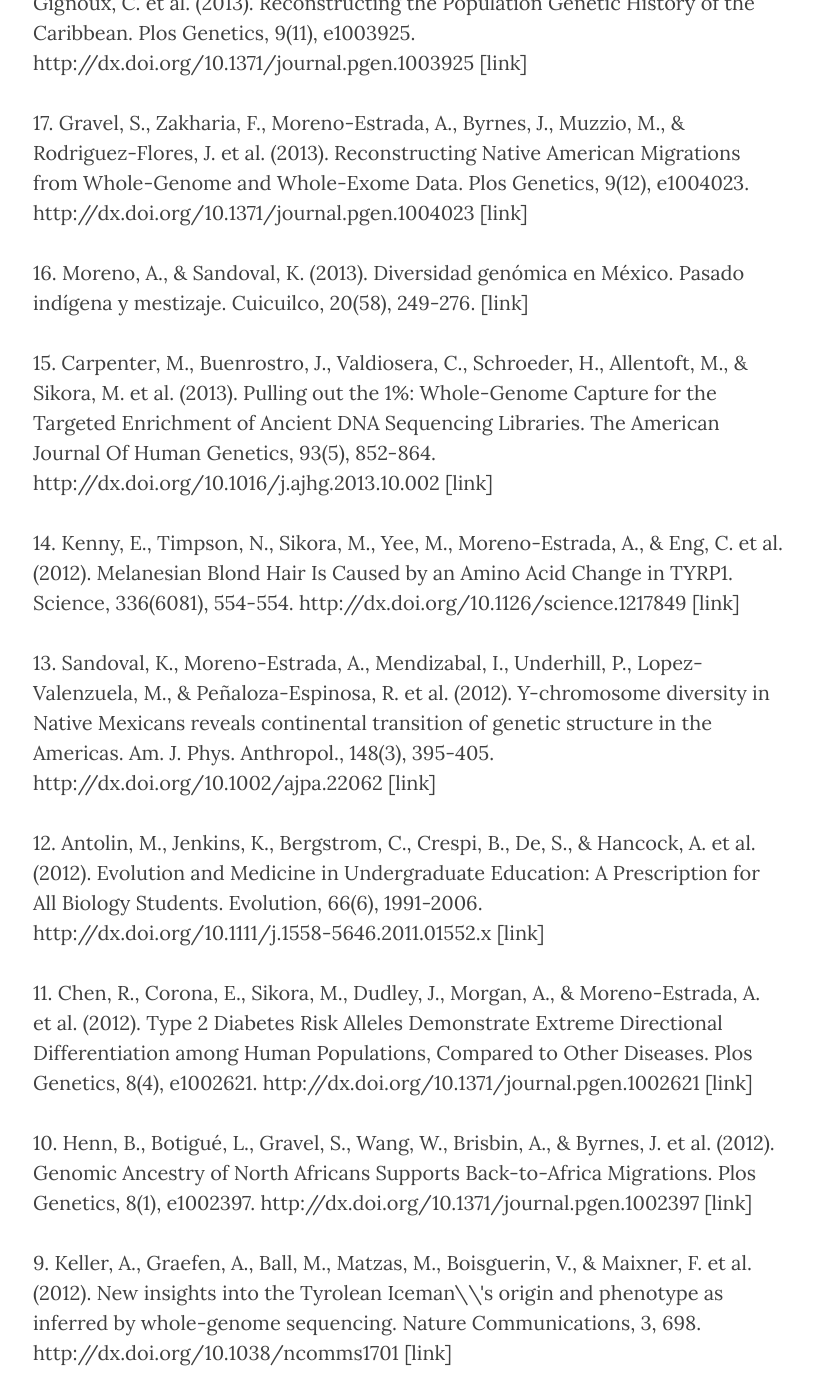
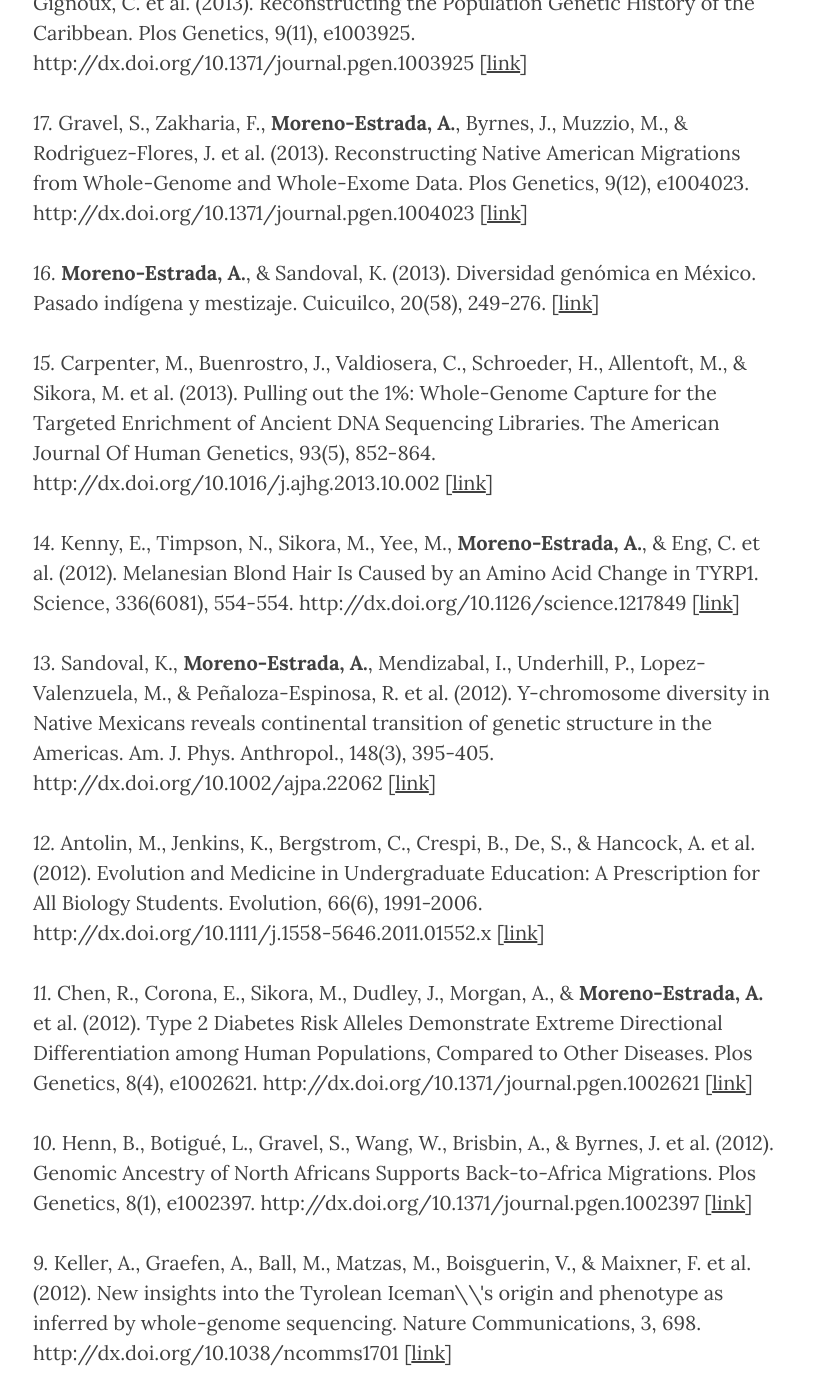
Before and after one commit to milkshakeplustip/milkshakeplustip.github.io, a Jekyll site: the page built from b.html, in a window 1280 px wide and 1400 px high, scrolled down 1187 px. Shown: the whole window, without its empty margins (232-1045 px from the left). Built offline with Jekyll 4.4.1, drawn with Linux system fonts in a browser that asks for light colours; nearby versions of some CDN libraries; some of the changed text lies outside the part shown.

Commit message:
major publications sfisifsx

```diff
--- a/b.html
+++ b/b.html
@@ -8,24 +8,24 @@
 <p><i>Work in progress.</i></p>
 <h2 class="section-heading">Other Selected Publications</h2>
 <p><b>2011 - 2014</b></p>
-<p>20. Moreno-Estrada, A., Gignoux, C., Fernandez-Lopez, J., Zakharia, F., Sikora, M., & Contreras, A. et al. (2014). The genetics of Mexico recapitulates Native American substructure and affects biomedical traits. Science, 344(6189), 1280-1285. http://dx.doi.org/10.1126/science.1251688 [link]</p>
-<p>19. Sikora, M., Carpenter, M., Moreno-Estrada, A., Henn, B., Underhill, P., & Sánchez-Quinto, F. et al. (2014). Population Genomic Analysis of Ancient and Modern Genomes Yields New Insights into the Genetic Ancestry of the Tyrolean Iceman and the Genetic Structure of Europe. Plos Genetics, 10(5), e1004353. http://dx.doi.org/10.1371/journal.pgen.1004353 [link]</p>
-<p>18. Moreno-Estrada, A., Gravel, S., Zakharia, F., McCauley, J., Byrnes, J., & Gignoux, C. et al. (2013). Reconstructing the Population Genetic History of the Caribbean. Plos Genetics, 9(11), e1003925. http://dx.doi.org/10.1371/journal.pgen.1003925 [link]</p>
-<p>17. Gravel, S., Zakharia, F., Moreno-Estrada, A., Byrnes, J., Muzzio, M., & Rodriguez-Flores, J. et al. (2013). Reconstructing Native American Migrations from Whole-Genome and Whole-Exome Data. Plos Genetics, 9(12), e1004023. http://dx.doi.org/10.1371/journal.pgen.1004023 [link]</p>
-<p>16. Moreno, A., & Sandoval, K. (2013). Diversidad genómica en México. Pasado indígena y mestizaje. Cuicuilco, 20(58), 249-276. [link]</p>
-<p>15. Carpenter, M., Buenrostro, J., Valdiosera, C., Schroeder, H., Allentoft, M., & Sikora, M. et al. (2013). Pulling out the 1%: Whole-Genome Capture for the Targeted Enrichment of Ancient DNA Sequencing Libraries. The American Journal Of Human Genetics, 93(5), 852-864. http://dx.doi.org/10.1016/j.ajhg.2013.10.002 [link]</p>
-<p>14. Kenny, E., Timpson, N., Sikora, M., Yee, M., Moreno-Estrada, A., & Eng, C. et al. (2012). Melanesian Blond Hair Is Caused by an Amino Acid Change in TYRP1. Science, 336(6081), 554-554. http://dx.doi.org/10.1126/science.1217849 [link]</p>
-<p>13. Sandoval, K., Moreno-Estrada, A., Mendizabal, I., Underhill, P., Lopez-Valenzuela, M., & Peñaloza-Espinosa, R. et al. (2012). Y-chromosome diversity in Native Mexicans reveals continental transition of genetic structure in the Americas. Am. J. Phys. Anthropol., 148(3), 395-405. http://dx.doi.org/10.1002/ajpa.22062 [link]</p>
-<p>12. Antolin, M., Jenkins, K., Bergstrom, C., Crespi, B., De, S., & Hancock, A. et al. (2012). Evolution and Medicine in Undergraduate Education: A Prescription for All Biology Students. Evolution, 66(6), 1991-2006. http://dx.doi.org/10.1111/j.1558-5646.2011.01552.x [link]</p>
-<p>11. Chen, R., Corona, E., Sikora, M., Dudley, J., Morgan, A., & Moreno-Estrada, A. et al. (2012). Type 2 Diabetes Risk Alleles Demonstrate Extreme Directional Differentiation among Human Populations, Compared to Other Diseases. Plos Genetics, 8(4), e1002621. http://dx.doi.org/10.1371/journal.pgen.1002621 [link]</p>
-<p>10. Henn, B., Botigué, L., Gravel, S., Wang, W., Brisbin, A., & Byrnes, J. et al. (2012). Genomic Ancestry of North Africans Supports Back-to-Africa Migrations. Plos Genetics, 8(1), e1002397. http://dx.doi.org/10.1371/journal.pgen.1002397 [link]</p>
-<p>9. Keller, A., Graefen, A., Ball, M., Matzas, M., Boisguerin, V., & Maixner, F. et al. (2012). New insights into the Tyrolean Iceman\\'s origin and phenotype as inferred by whole-genome sequencing. Nature Communications, 3, 698. http://dx.doi.org/10.1038/ncomms1701 [link]</p>
+<p><i>20.</i> <b>Moreno-Estrada, A.</b>, Gignoux, C., Fernandez-Lopez, J., Zakharia, F., Sikora, M., & Contreras, A. et al. (2014). The genetics of Mexico recapitulates Native American substructure and affects biomedical traits. Science, 344(6189), 1280-1285. http://dx.doi.org/10.1126/science.1251688 [<a href="https://www.sciencemag.org/content/344/6189/1280">link</a>]</p>
+<p><i>19.</i> Sikora, M., Carpenter, M., <b>Moreno-Estrada, A.</b>, Henn, B., Underhill, P., & Sánchez-Quinto, F. et al. (2014). Population Genomic Analysis of Ancient and Modern Genomes Yields New Insights into the Genetic Ancestry of the Tyrolean Iceman and the Genetic Structure of Europe. Plos Genetics, 10(5), e1004353. http://dx.doi.org/10.1371/journal.pgen.1004353 [<a href="http://journals.plos.org/plosgenetics/article?id=10.1371/journal.pgen.1004353">link</a>]</p>
+<p><i>18.</i> <b>Moreno-Estrada, A.</b>, Gravel, S., Zakharia, F., McCauley, J., Byrnes, J., & Gignoux, C. et al. (2013). Reconstructing the Population Genetic History of the Caribbean. Plos Genetics, 9(11), e1003925. http://dx.doi.org/10.1371/journal.pgen.1003925 [<a href="http://journals.plos.org/plosgenetics/article?id=10.1371/journal.pgen.1003925">link</a>]</p>
+<p><i>17.</i> Gravel, S., Zakharia, F., <b>Moreno-Estrada, A.</b>, Byrnes, J., Muzzio, M., & Rodriguez-Flores, J. et al. (2013). Reconstructing Native American Migrations from Whole-Genome and Whole-Exome Data. Plos Genetics, 9(12), e1004023. http://dx.doi.org/10.1371/journal.pgen.1004023 [<a href="http://journals.plos.org/plosgenetics/article?id=10.1371/journal.pgen.1004023">link</a>]</p>
+<p><i>16.</i> <b>Moreno-Estrada, A.</b>, & Sandoval, K. (2013). Diversidad genómica en México. Pasado indígena y mestizaje. Cuicuilco, 20(58), 249-276. [<a href="http://www.redalyc.org/pdf/351/35130975013.pdf">link</a>]</p>
+<p><i>15.</i> Carpenter, M., Buenrostro, J., Valdiosera, C., Schroeder, H., Allentoft, M., & Sikora, M. et al. (2013). Pulling out the 1%: Whole-Genome Capture for the Targeted Enrichment of Ancient DNA Sequencing Libraries. The American Journal Of Human Genetics, 93(5), 852-864. http://dx.doi.org/10.1016/j.ajhg.2013.10.002 [<a href="http://www.sciencedirect.com/science/article/pii/S000292971300459X">link</a>]</p>
+<p><i>14.</i> Kenny, E., Timpson, N., Sikora, M., Yee, M., <b>Moreno-Estrada, A.</b>, & Eng, C. et al. (2012). Melanesian Blond Hair Is Caused by an Amino Acid Change in TYRP1. Science, 336(6081), 554-554. http://dx.doi.org/10.1126/science.1217849 [<a href="http://www.sciencemag.org/content/336/6081/554">link</a>]</p>
+<p><i>13.</i> Sandoval, K., <b>Moreno-Estrada, A.</b>, Mendizabal, I., Underhill, P., Lopez-Valenzuela, M., & Peñaloza-Espinosa, R. et al. (2012). Y-chromosome diversity in Native Mexicans reveals continental transition of genetic structure in the Americas. Am. J. Phys. Anthropol., 148(3), 395-405. http://dx.doi.org/10.1002/ajpa.22062 [<a href="http://onlinelibrary.wiley.com/doi/10.1002/ajpa.22062/abstract">link</a>]</p>
+<p><i>12.</i> Antolin, M., Jenkins, K., Bergstrom, C., Crespi, B., De, S., & Hancock, A. et al. (2012). Evolution and Medicine in Undergraduate Education: A Prescription for All Biology Students. Evolution, 66(6), 1991-2006. http://dx.doi.org/10.1111/j.1558-5646.2011.01552.x [<a href="http://onlinelibrary.wiley.com/doi/10.1111/j.1558-5646.2011.01552.x/abstract">link</a>]</p>
+<p><i>11.</i> Chen, R., Corona, E., Sikora, M., Dudley, J., Morgan, A., & <b>Moreno-Estrada, A.</b> et al. (2012). Type 2 Diabetes Risk Alleles Demonstrate Extreme Directional Differentiation among Human Populations, Compared to Other Diseases. Plos Genetics, 8(4), e1002621. http://dx.doi.org/10.1371/journal.pgen.1002621 [<a href="http://journals.plos.org/plosgenetics/article?id=10.1371/journal.pgen.1002621">link</a>]</p>
+<p><i>10.</i> Henn, B., Botigué, L., Gravel, S., Wang, W., Brisbin, A., & Byrnes, J. et al. (2012). Genomic Ancestry of North Africans Supports Back-to-Africa Migrations. Plos Genetics, 8(1), e1002397. http://dx.doi.org/10.1371/journal.pgen.1002397 [<a href="http://journals.plos.org/plosgenetics/article?id=10.1371/journal.pgen.1002397">link</a>]</p>
+<p><i>9.</i> Keller, A., Graefen, A., Ball, M., Matzas, M., Boisguerin, V., & Maixner, F. et al. (2012). New insights into the Tyrolean Iceman\\'s origin and phenotype as inferred by whole-genome sequencing. Nature Communications, 3, 698. http://dx.doi.org/10.1038/ncomms1701 [<a href="http://www.nature.com/ncomms/journal/v3/n2/full/ncomms1701.html">link</a>]</p>
 <p><b>2008 - 2010</b></p>
-<p>8. Moreno-Estrada, A., Aparicio-Prat, E., Sikora, M., Engelken, J., Ramírez-Soriano, A., Calafell, F., & Bosch, E. (2010). African signatures of recent positive selection in human FOXI1. BMC Evol Biol, 10(1), 267. http://dx.doi.org/10.1186/1471-2148-10-267 [link]</p>
-<p>7. Bryc, K., Velez, C., Karafet, T., Moreno-Estrada, A., Reynolds, A., & Auton, A. et al. (2010). Genome-wide patterns of population structure and admixture among Hispanic/Latino populations. Proceedings Of The National Academy Of Sciences, 107(Supplement_2), 8954-8961. http://dx.doi.org/10.1073/pnas.0914618107 [link]</p>
-<p>6. Henn, B., Gravel, S., Moreno-Estrada, A., Acevedo-Acevedo, S., & Bustamante, C. (2010). Fine-scale population structure and the era of next-generation sequencing. Human Molecular Genetics, 19(R2), R221-R226. http://dx.doi.org/10.1093/hmg/ddq403 [link]</p>
-<p>5. Acuna-Alonzo, V., Flores-Dorantes, T., Kruit, J., Villarreal-Molina, T., Arellano-Campos, O., & Hunemeier, T. et al. (2010). A functional ABCA1 gene variant is associated with low HDL-cholesterol levels and shows evidence of positive selection in Native Americans. Human Molecular Genetics, 19(14), 2877-2885. http://dx.doi.org/10.1093/hmg/ddq173 [link]</p>
-<p>4. Moreno-Estrada, A., Tang, K., Sikora, M., Marques-Bonet, T., Casals, F., & Navarro, A. et al. (2009). Interrogating 11 Fast-Evolving Genes for Signatures of Recent Positive Selection in Worldwide Human Populations. Molecular Biology And Evolution, 26(10), 2285-2297. http://dx.doi.org/10.1093/molbev/msp134 [link]</p>
-<p>3. Bosch, E., Laayouni, H., Morcillo-Suarez, C., Casals, F., Moreno-Estrada, A., & Ferrer-Admetlla, A. et al. (2009). Decay of linkage disequilibrium within genes across HGDP-CEPH human samples: most population isolates do not show increased LD. BMC Genomics, 10(1), 338. http://dx.doi.org/10.1186/1471-2164-10-338 [link]</p>
-<p>2. Moreno-Estrada, A., Casals, F., Ramirez-Soriano, A., Oliva, B., Calafell, F., Bertranpetit, J., & Bosch, E. (2008). Signatures of Selection in the Human Olfactory Receptor OR5I1 Gene. Molecular Biology And Evolution, 25(1), 144-154. http://dx.doi.org/10.1093/molbev/msm240 [link]</p>
-<p>1. Morcillo-Suarez, C., Alegre, J., Sangros, R., Gazave, E., de Cid, R., & Milne, R. et al. (2008). SNP analysis to results (SNPator): a web-based environment oriented to statistical genomics analyses upon SNP data. Bioinformatics, 24(14), 1643-1644. http://dx.doi.org/10.1093/bioinformatics/btn241 [link]</p>
+<p><i>8.</i> <b>Moreno-Estrada, A.</b>, Aparicio-Prat, E., Sikora, M., Engelken, J., Ramírez-Soriano, A., Calafell, F., & Bosch, E. (2010). African signatures of recent positive selection in human FOXI1. BMC Evol Biol, 10(1), 267. http://dx.doi.org/10.1186/1471-2148-10-267 [<a href="http://www.biomedcentral.com/1471-2148/10/267">link</a>]</p>
+<p><i>7.</i> Bryc, K., Velez, C., Karafet, T., <b>Moreno-Estrada, A.</b>, Reynolds, A., & Auton, A. et al. (2010). Genome-wide patterns of population structure and admixture among Hispanic/Latino populations. Proceedings Of The National Academy Of Sciences, 107(Supplement_2), 8954-8961. http://dx.doi.org/10.1073/pnas.0914618107 [<a href="http://www.pnas.org/content/107/Supplement_2/8954.long">link</a>]</p>
+<p><i>6.</i> Henn, B., Gravel, S., <b>Moreno-Estrada, A.</b>, Acevedo-Acevedo, S., & Bustamante, C. (2010). Fine-scale population structure and the era of next-generation sequencing. Human Molecular Genetics, 19(R2), R221-R226. http://dx.doi.org/10.1093/hmg/ddq403 [<a href="http://hmg.oxfordjournals.org/content/19/R2/R221.long">link</a>]</p>
+<p><i>5.</i> Acuna-Alonzo, V., Flores-Dorantes, T., Kruit, J., Villarreal-Molina, T., Arellano-Campos, O., & Hunemeier, T. et al. (2010). A functional ABCA1 gene variant is associated with low HDL-cholesterol levels and shows evidence of positive selection in Native Americans. Human Molecular Genetics, 19(14), 2877-2885. http://dx.doi.org/10.1093/hmg/ddq173 [<a href="http://hmg.oxfordjournals.org/content/19/14/2877.long">link</a>]</p>
+<p><i>4.</i> <b>Moreno-Estrada, A.</b>, Tang, K., Sikora, M., Marques-Bonet, T., Casals, F., & Navarro, A. et al. (2009). Interrogating 11 Fast-Evolving Genes for Signatures of Recent Positive Selection in Worldwide Human Populations. Molecular Biology And Evolution, 26(10), 2285-2297. http://dx.doi.org/10.1093/molbev/msp134 [<a href="http://mbe.oxfordjournals.org/cgi/pmidlookup?view=long&pmid=19578157">link</a>]</p>
+<p><i>3.</i> Bosch, E., Laayouni, H., Morcillo-Suarez, C., Casals, F., <b>Moreno-Estrada, A.</b>, & Ferrer-Admetlla, A. et al. (2009). Decay of linkage disequilibrium within genes across HGDP-CEPH human samples: most population isolates do not show increased LD. BMC Genomics, 10(1), 338. http://dx.doi.org/10.1186/1471-2164-10-338 [<a href="http://www.biomedcentral.com/1471-2164/10/338">link</a>]</p>
+<p><i>2.</i> <b>Moreno-Estrada, A.</b>, Casals, F., Ramirez-Soriano, A., Oliva, B., Calafell, F., Bertranpetit, J., & Bosch, E. (2008). Signatures of Selection in the Human Olfactory Receptor OR5I1 Gene. Molecular Biology And Evolution, 25(1), 144-154. http://dx.doi.org/10.1093/molbev/msm240 [<a href="http://mbe.oxfordjournals.org/cgi/pmidlookup?view=long&pmid=17981927">link</a>]</p>
+<p><i>1.</i> Morcillo-Suarez, C., Alegre, J., Sangros, R., Gazave, E., de Cid, R., & Milne, R. et al. (2008). SNP analysis to results (SNPator): a web-based environment oriented to statistical genomics analyses upon SNP data. Bioinformatics, 24(14), 1643-1644. http://dx.doi.org/10.1093/bioinformatics/btn241 [<a href="http://bioinformatics.oxfordjournals.org/content/24/14/1643.long">link</a>]</p>
```
